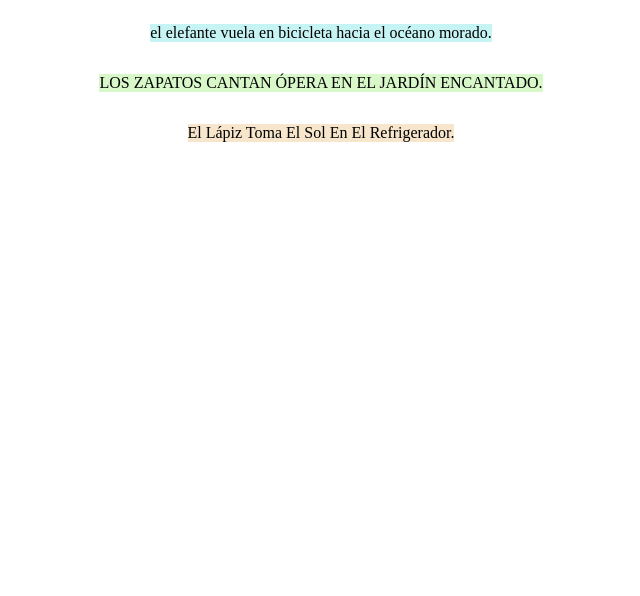
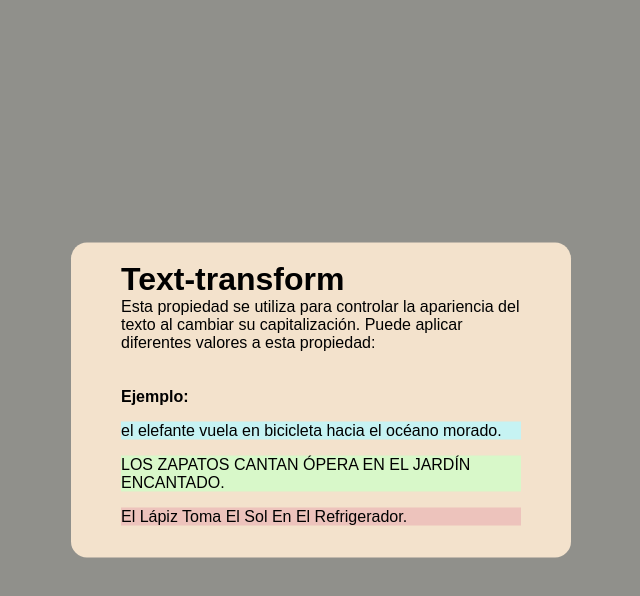
Before and after one commit to AlejandroC007/TrabajosADSO, a plain HTML site: page index.html in a window 1280 px wide. Shown: the whole page, without its empty margins (319-959 px from the left). Drawn offline with Linux system fonts and the light colour scheme.

Commit message:
Se modificó para que se hiciera más bonito

```diff
--- a/CSS/styles.css
+++ b/CSS/styles.css
@@ -1,15 +1,40 @@
-div {
+body {
+    background-color: rgb(144, 144, 139);
+    font-family: Arial, Helvetica, sans-serif;
+}
+
+.contenedor {
+    justify-content: center;
+    position: absolute;
+    left: 50%;
+    top: 50%;
+    background-color: rgb(243, 226, 204);
     display: grid;
-    place-items: center;
-    margin: auto;
-    width: 600px;
+    transform: translate(-50%, -50%);
+    width: 500px;
+    height: 315px;
+    border-radius: 1em;
+}
+
+.contenido {
+    justify-content: center;
+    width: 400px;
+}
+
+.pa1 {
+    margin: 0px;
+    padding: 0px;
 }
 
 h1 {
-    color: blue;
-    background-color: aquamarine;
+    margin: 0;
+    padding: 0;
 }
 
+h4 {
+    margin: 0;
+    padding: 0;
+}
 
 .p1 {
     background-color: rgb(198, 243, 243);
@@ -26,7 +51,7 @@ h1 {
 }
 
 .p3 {
-    background-color: rgb(247, 230, 204);
+    background-color: rgb(237, 195, 188);
 
     /* El valor capitalize lo transforma en mayúsculas */
     text-transform: capitalize;
--- a/index.html
+++ b/index.html
@@ -3,14 +3,22 @@
 <head>
     <meta charset="UTF-8">
     <meta name="viewport" content="width=device-width, initial-scale=1.0">
-    <title>Document</title>
+    <title>Propiedad text-transform</title>
     <link rel="stylesheet" href="/CSS/styles.css">
 </head>
 <body>
-    <div>
-    <p class="p1">El elefante vuela en bicicleta hacia el océano morado.</p>
-    <p class="p2">Los zapatos cantan ópera en el jardín encantado.</p>
-    <p class="p3">El lápiz toma el sol en el refrigerador.</p>
+    <div class="contenedor">
+        <div class="contenido">
+        <br>
+        <h1>Text-transform</h1>
+        <p class="pa1">Esta propiedad se utiliza para controlar la apariencia del texto al cambiar su capitalización. Puede aplicar diferentes valores a esta propiedad:</p>
+        <br>
+        <br>
+        <h4>Ejemplo:</h4>
+        <p class="p1">El elefante vuela en bicicleta hacia el océano morado.</p>
+        <p class="p2">Los zapatos cantan ópera en el jardín encantado.</p>
+        <p class="p3">El lápiz toma el sol en el refrigerador.</p>
+        </div>
     </div>
 </body>
 </html>
```
